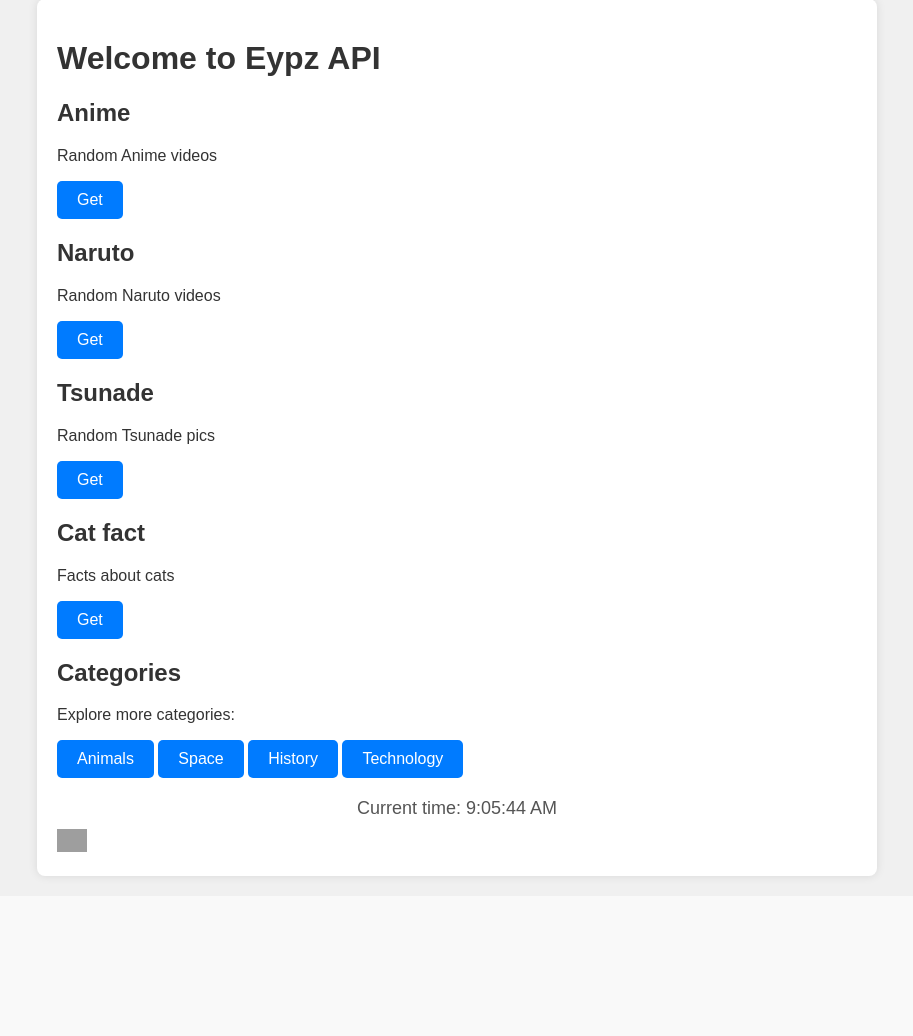
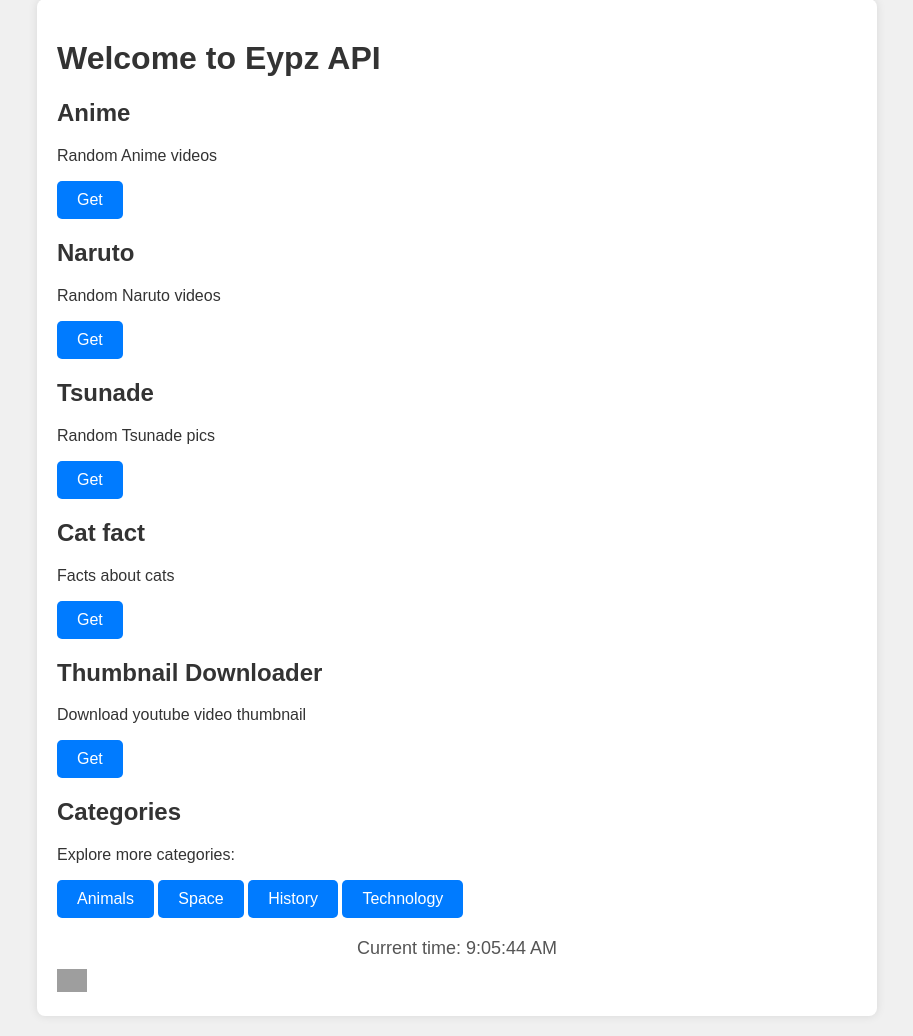
Before and after one commit to eypzffx/api-eypz, a Flask app: page / in a window 1280 px wide. Shown: the part 21-1057 px from the top of the page, without its empty margins (183-1096 px from the left). Before the commit the page ends 902 px from the top, so only its background shows below. Run offline with Flask 3, Linux system fonts and the light colour scheme; parts of the project's set-up code (start-up, migrations or seed data) failed here and were passed over; some libraries are stand-ins or nearby versions; grey boxes are pictures that could not be loaded.

Commit message:
Update index.html

```diff
--- a/templates/index.html
+++ b/templates/index.html
@@ -136,6 +136,12 @@
             <a href="https://api-eypz.onrender.com/cat-fact" class="button">Get</a>
         </div>
 
+        <div class="section">
+            <h2>Thumbnail Downloader</h2>
+            <p>Download youtube video thumbnail</p>
+            <a href="https://api-eypz.onrender.com/download_thumbnail?url=https://youtu.be/yiG74SYNdBw?si=5UwSVaFQR7PFkRQj" class="button">Get</a>
+        </div>
+
         <!-- Categories section -->
         <div class="section">
             <h2>Categories</h2>
```
